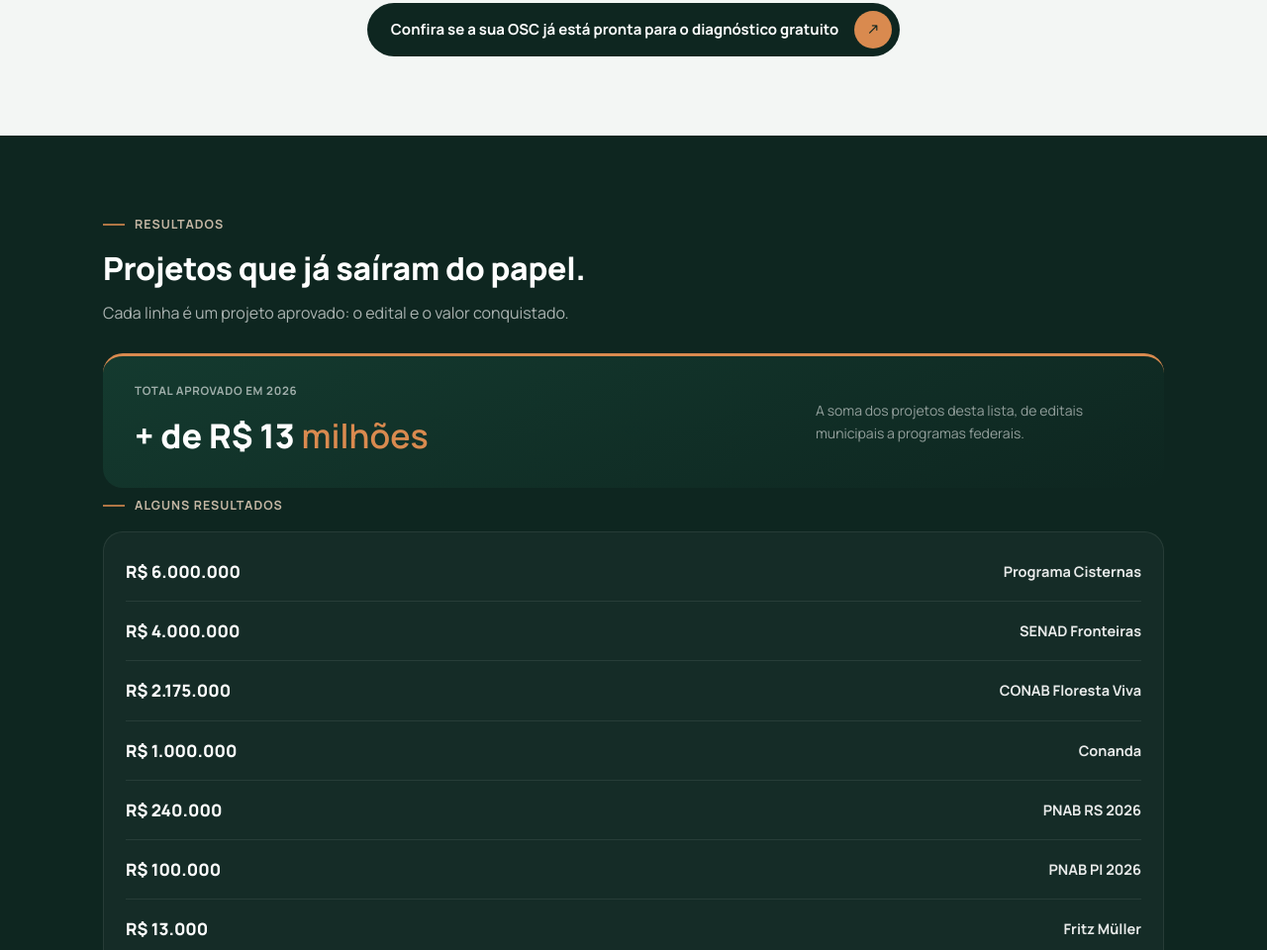
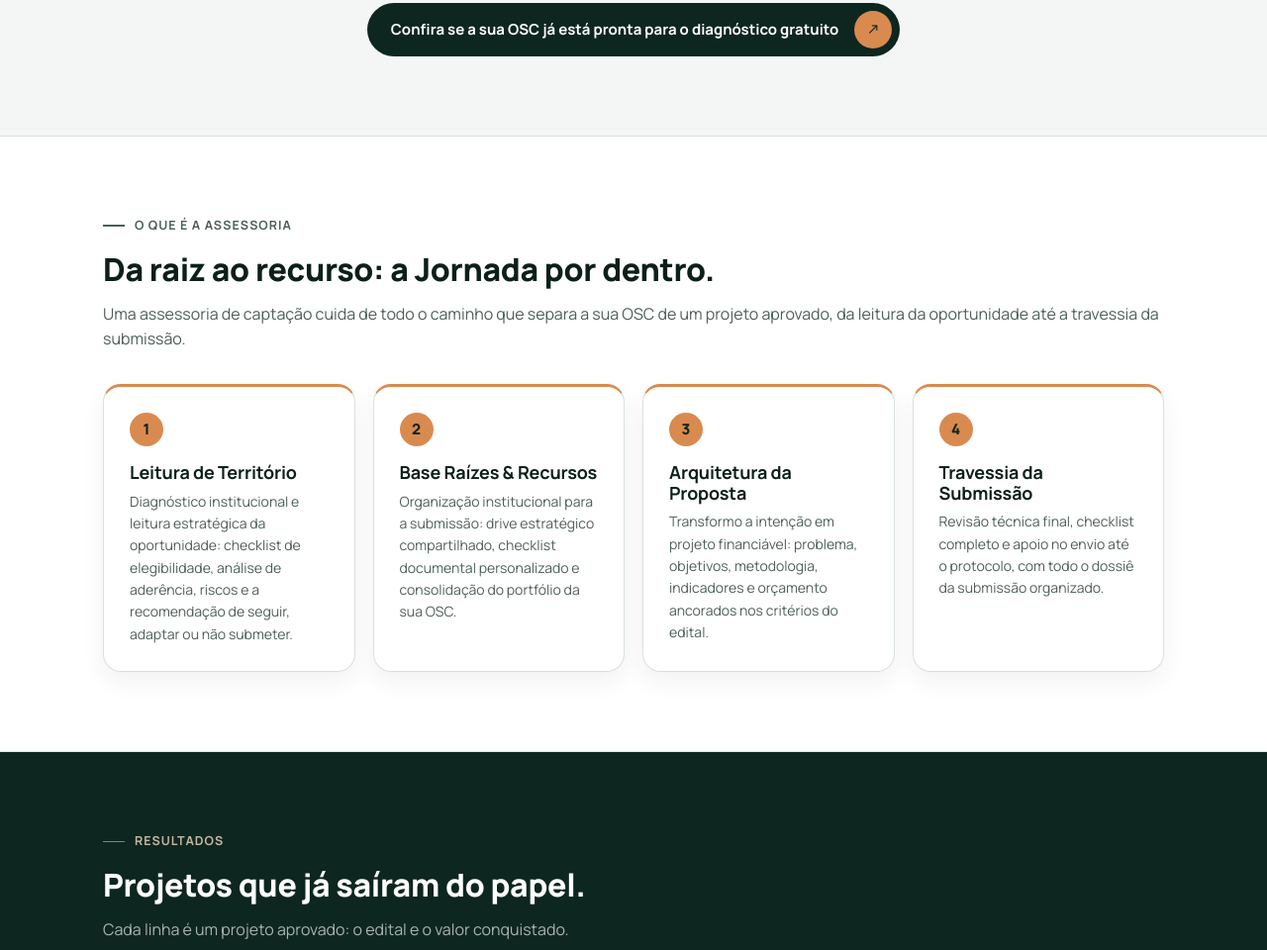
Before and after one commit to eunidossomosmelhores-byte/e-unidos-verificacao-perfil, a website: page index.html in a window 1280 px wide. Shown: the part 1419-2379 px from the top of the page at 99% size. Drawn offline with nearby package versions, Linux system fonts and the light colour scheme.

Commit message:
Adiciona seção "O que é a assessoria" com a Jornada Raízes & Recursos
Insere, logo após "Pra quem é", 4 pilares com a linguagem real da
Jornada Raízes & Recursos (Leitura de Território, Base Raízes &
Recursos, Arquitetura da Proposta, Travessia da Submissão), em cards
com borda superior laranja, sombra e leve elevação no hover.

Co-Authored-By: Claude Sonnet 5 <noreply@anthropic.com>

```diff
--- a/assets/style.css
+++ b/assets/style.css
@@ -106,6 +106,23 @@ p{color:var(--ink-muted);font-size:16px;}
 .card h3{margin-bottom:8px;}
 .card p{font-size:14.5px;}
 
+/* PILARES (numerados) */
+.pilares-grid{display:grid;grid-template-columns:repeat(4,1fr);gap:18px;margin-top:32px;}
+.pilar-card{
+  background:var(--surface);border:1px solid var(--border);border-top:3px solid var(--lime);
+  border-radius:18px;padding:26px;box-shadow:0 10px 24px rgba(13,31,25,0.06);
+  transition:transform .15s ease, box-shadow .15s ease;
+}
+.pilar-card:hover{transform:translateY(-4px);box-shadow:0 16px 32px rgba(13,31,25,0.12);}
+.pilar-card .num-badge{
+  width:34px;height:34px;border-radius:50%;background:var(--lime);color:var(--green-deep);
+  display:flex;align-items:center;justify-content:center;font-weight:800;font-size:15px;margin-bottom:16px;
+}
+.pilar-card h3{margin-bottom:8px;}
+.pilar-card p{font-size:14px;}
+@media (max-width:860px){ .pilares-grid{grid-template-columns:1fr 1fr;} }
+@media (max-width:560px){ .pilares-grid{grid-template-columns:1fr;} }
+
 /* RESULTADOS (dark section) */
 .resultados{background:var(--green-deep);color:#fff;}
 .resultados .eyebrow{color:var(--lime-pale);opacity:0.8;}
--- a/index.html
+++ b/index.html
@@ -63,6 +63,37 @@
       <div class="card"><div class="icon-badge"><span class="ms">calendar_month</span></div><h3>Gestores sem tempo</h3><p>Quem cuida da instituição inteira e precisa de alguém que leia, filtre e diga o que vale a pena disputar.</p></div>
     </div>
     <div style="margin-top:32px;text-align:center;"><a href="/verificacao" class="btn-pill">Confira se a sua OSC já está pronta para o diagnóstico gratuito <span class="arrow ms">north_east</span></a></div>
+  </div>
+</section>
+
+<!-- O QUE É A ASSESSORIA -->
+<section style="background:var(--surface);border-top:1px solid var(--border);border-bottom:1px solid var(--border);">
+  <div class="container">
+    <span class="eyebrow">O que é a assessoria</span>
+    <h2>Da raiz ao recurso: a Jornada por dentro.</h2>
+    <p>Uma assessoria de captação cuida de todo o caminho que separa a sua OSC de um projeto aprovado, da leitura da oportunidade até a travessia da submissão.</p>
+    <div class="pilares-grid">
+      <div class="pilar-card">
+        <div class="num-badge">1</div>
+        <h3>Leitura de Território</h3>
+        <p>Diagnóstico institucional e leitura estratégica da oportunidade: checklist de elegibilidade, análise de aderência, riscos e a recomendação de seguir, adaptar ou não submeter.</p>
+      </div>
+      <div class="pilar-card">
+        <div class="num-badge">2</div>
+        <h3>Base Raízes &amp; Recursos</h3>
+        <p>Organização institucional para a submissão: drive estratégico compartilhado, checklist documental personalizado e consolidação do portfólio da sua OSC.</p>
+      </div>
+      <div class="pilar-card">
+        <div class="num-badge">3</div>
+        <h3>Arquitetura da Proposta</h3>
+        <p>Transformo a intenção em projeto financiável: problema, objetivos, metodologia, indicadores e orçamento ancorados nos critérios do edital.</p>
+      </div>
+      <div class="pilar-card">
+        <div class="num-badge">4</div>
+        <h3>Travessia da Submissão</h3>
+        <p>Revisão técnica final, checklist completo e apoio no envio até o protocolo, com todo o dossiê da submissão organizado.</p>
+      </div>
+    </div>
   </div>
 </section>
 
```
